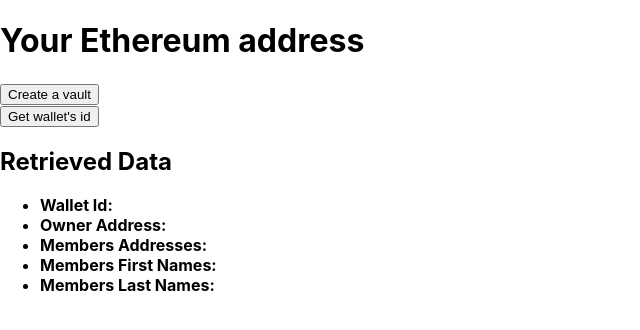
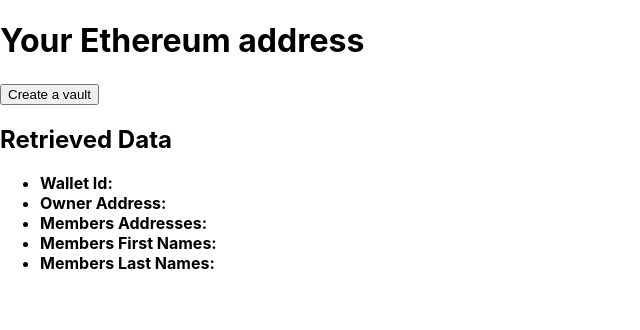
Before and after one commit to cristianfrum/The-Vault, a Next.js app: page /HomePage in a window 1280 px wide. Shown: the top 330 px of the page, without its empty margins (0-640 px from the left). Built offline with nearby package versions, Linux system fonts and the light colour scheme.

Commit message:
- Erased getter id button

```diff
--- a/pages/HomePage.js
+++ b/pages/HomePage.js
@@ -4,8 +4,10 @@
 import abi from '../utils/TheVault.json';
 
 
-const getWalletData = async (memberAddress, setData) => {
-  const { ethereum } = window;
+const getWalletData = async (memberAddress, setWalletData) => {
+  try{
+    const {ethereum} = window;
+    if(ethereum) {
   const contractAddress = "0xA182F3C0D0650bfE39fA49172b94686a15FAC638";
   const contractABI = abi.abi;
   const provider = new ethers.providers.Web3Provider(ethereum);
@@ -20,7 +22,7 @@
   const data = await contract.functions
     .getWalletData(memberAddress);
 
-  setData({
+  setWalletData({
     walletId: data[0],
     ownerAddress: data[1],
     balance: data[2],
@@ -28,6 +30,12 @@
     membersFirstNames: data[4],
     membersLastNames: data[5]
   });
+    }else {
+        console.log("Metamask is not connected");
+      }
+  } catch(error) {
+    console.log(error);
+  }
 };
 
 const HomePage = ({ initialAddress }) => {
@@ -63,40 +71,22 @@
   }, [isMetaMaskAvailable])
 
   React.useEffect(() => {
-    getWalletId();
+    getData();
   }, [ethAddress])
 
-  const getWalletId = async () => {
-    try {
-      const { ethereum } = window;
-      if (ethereum) {
-        const provider = new ethers.providers.Web3Provider(ethereum);
-        const signer = provider.getSigner();
-        const theVault = new ethers.Contract(
-          contractAddress,
-          contractABI,
-          signer
-        );
+  const getData = async () => {
 
-        if (ethAddress != '' && ethAddress != null && initialAddress != null && initialAddress != '') {
           const data = await getWalletData((ethAddress == null || ethAddress == '') ? initialAddress : ethAddress, setWalletData);
-          console.log("FETCHED!");
+          if(walletData != null) {
+            console.log("FETCHED!");
           console.log(data);
           console.log(walletData);
           console.log(walletData.walletId);
           console.log(walletData.ownerAddress);
-          console.log(walletData.membersAddresses.length);
+          console.log(walletData.membersAddresses);
           console.log(walletData.membersFirstNames);
           console.log(walletData.membersLastNames);
-        }
-        //  setMemos(memos);
-      } else {
-        console.log("Metamask is not connected");
-      }
-
-    } catch (error) {
-      console.log(error);
-    }
+          }
   };
 
   return (
@@ -106,9 +96,6 @@
       <button onClick={createVault}>
         Create a vault
       </button>
-      <div>
-        <button onClick={getWalletId}>Get wallet's id</button>
-      </div>
       <div>
         <h2>Retrieved Data</h2>
         <ul>
```
